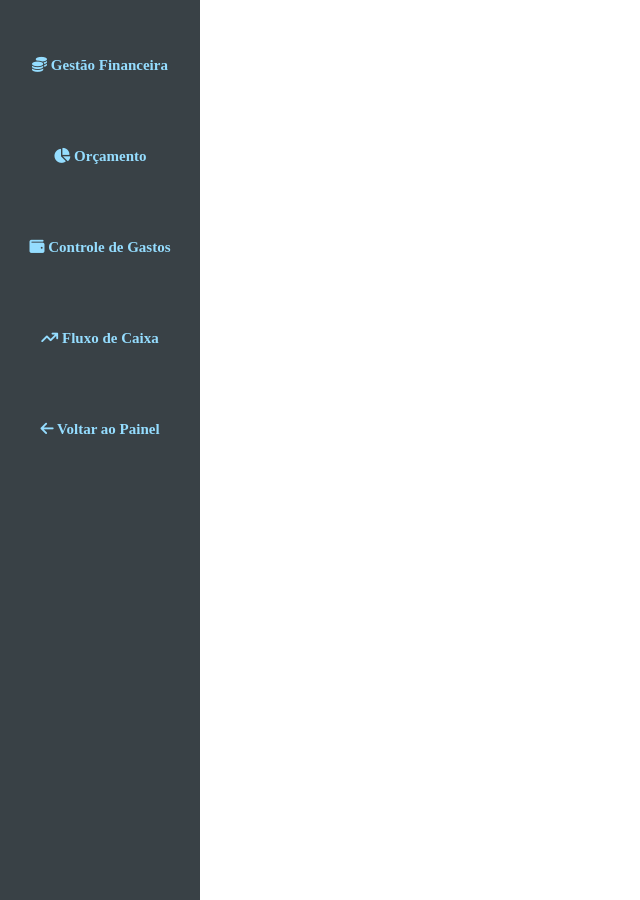
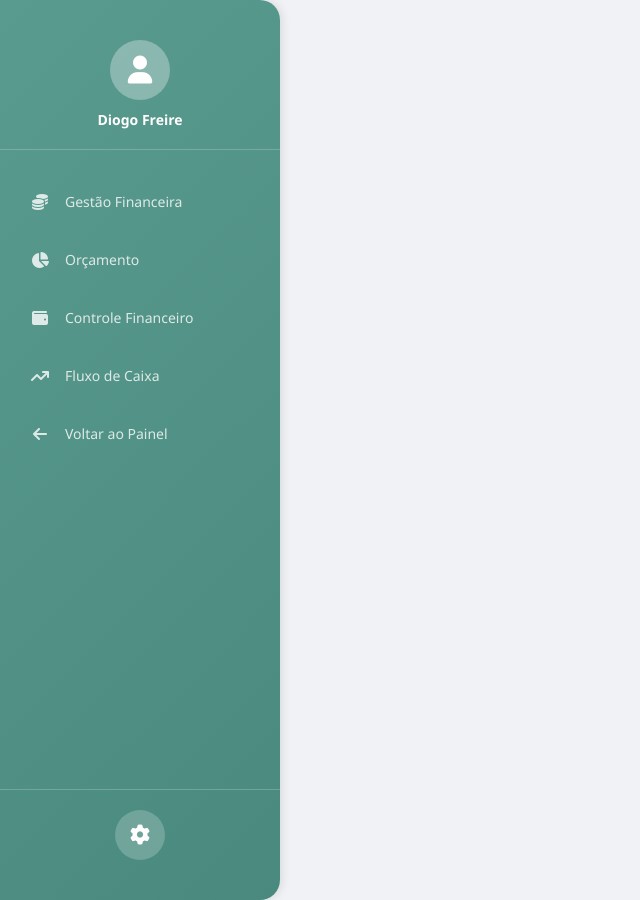
Before and after one commit to diogofreire-dev/Projeto-PAP, a PHP site: page /pagina2.html in a window 1280 px wide. Shown: the whole page, without its empty margins (0-640 px from the left). Run offline with PHP 8.4, Linux system fonts and the light colour scheme.

Commit message:
nova pasta

```diff
--- a/site/pagina2.html
+++ b/site/pagina2.html
@@ -3,24 +3,53 @@
 <head>
     <meta charset="UTF-8">
     <meta name="viewport" content="width=device-width, initial-scale=1.0">
+    <link rel="stylesheet" href="https://cdnjs.cloudflare.com/ajax/libs/font-awesome/6.5.0/css/all.min.css">
+    <link rel="stylesheet" href="style/2.css">
     <title>Menu Financeiro com Gráfico</title>
-<link rel="stylesheet" href="style/2.css">
-<link rel="stylesheet" href="https://cdnjs.cloudflare.com/ajax/libs/font-awesome/6.5.0/css/all.min.css">
-<!-- Chart.js -->
     <script src="https://cdn.jsdelivr.net/npm/chart.js"></script>
 </head>
 <body>
+  <div class="wrap">
+  <div class="sidebar-header">
+  <div class="user-profile">
+  <div class="avatar">
+  <i class="fas fa-user"></i>
 
-<div class="wrap">
-    <a href="#" class="menu" id="menu-finance"><i class="fa-solid fa-coins"></i> Gestão Financeira</a>
-    <a href="#" class="menu"><i class="fa-solid fa-chart-pie"></i> Orçamento</a>
-    <a href="#" class="menu"><i class="fa-solid fa-wallet"></i> Controle de Gastos</a>
-    <a href="#" class="menu"><i class="fa-solid fa-arrow-trend-up"></i> Fluxo de Caixa</a>
-    <a href="pagina1.html" class="menu"><i class="fa-solid fa-arrow-left"></i> Voltar ao Painel</a>
+</div>
+  <p>Diogo Freire</p>
   </div>
 
-<!-- Conteúdo Financeiro -->
-<div class="content" id="financeContent" style="display:none; max-width:600px; margin:20px auto; text-align:center;">
+</div>
+  <nav class="menu">
+    <a href="#" class="menu-item" id="menu-finance">
+    <i class="fa-solid fa-coins"></i>
+      <span>Gestão Financeira</span>
+    </a>
+    <a href="#" class="menu-item">
+    <i class="fa-solid fa-chart-pie"></i>
+      <span>Orçamento</span>
+    </a>
+    <a href="#" class="menu-item">
+    <i class="fa-solid fa-wallet"></i>
+      <span>Controle Financeiro</span>
+    </a>
+    <a href="#" class="menu-item">
+    <i class="fa-solid fa-arrow-trend-up"></i>
+      <span>Fluxo de Caixa</span>
+    </a>
+    <a href="pagina1.html" class="menu-item">
+    <i class="fa-solid fa-arrow-left"></i>
+      <span>Voltar ao Painel</span>
+    </a>
+</nav>
+  <div class="sidebar-footer">
+  <button class="settings-btn">
+  <i class="fas fa-cog"></i>
+      </button>
+    </div>
+</div>
+
+  <div class="content" id="financeContent" style="display:none; max-width:600px; margin:20px auto; text-align:center; margin-left:220px;">
       <h3>Resumo das Finanças</h3>
     <div style="display:flex; justify-content:center;">
     <canvas id="financeChart" width="500" height="400"></canvas>
@@ -29,8 +58,7 @@
 
 <script>
   const menuFinance = document.getElementById('menu-finance');
-const financeContent = document.getElementById('financeContent');
-
+  const financeContent = document.getElementById('financeContent')
   menuFinance.addEventListener('click', async function(e) {
     e.preventDefault();
     if (financeContent.style.display === 'block') {
@@ -54,8 +82,14 @@ const ctx = document.getElementById('financeChart').getContext('2d');
       datasets: [{
       label: 'Gastos por Categoria (R$)',
       data: result.data,
-      backgroundColor: ['#4e73df','#1cc88a','#36b9cc','#f6c23e','#e74a3b','#858796','#fd7e14']
-  }]
+      backgroundColor: [
+      '#4e73df',
+      '#1cc88a',
+      '#36b9cc',
+      '#f6c23e',
+      '#e74a3b',
+      '#858796',
+      '#fd7e14']}]
     },
       options: {
       responsive: true,
@@ -67,12 +101,12 @@ options: {
         });
         window.financeChartCreated = true;
     }
-catch (error) {console.error('Erro ao carregar dados do banco:', error);
+    catch (error) {
+        console.error('Erro ao carregar dados do banco:', error);
       }
     }
   }
 });
 </script>
-
 </body>
 </html>
--- a/site/style/2.css
+++ b/site/style/2.css
@@ -1,44 +1,149 @@
-.wrap{
+* {
+    margin: 0;
+    padding: 0;
+    box-sizing: border-box;
+}
+
+body {
+    font-family: 'Segoe UI', Tahoma, Geneva, Verdana, sans-serif;
+    background: #f0f2f5;
+}
+
+.wrap {
     position: fixed;
+    left: 0;
     top: 0;
-    left: 0;
+    width: 280px;
     height: 100vh;
-    width: 200px;
-    background: #394146;
+    background: linear-gradient(135deg, #5a9b8f 0%, #4a8a7e 100%);
     display: flex;
     flex-direction: column;
     align-items: center;
-    justify-content: flex-start;
     padding: 20px 0;
-    margin: 0;
+    box-shadow: 2px 0 10px rgba(0, 0, 0, 0.1);
+    border-radius: 0 20px 20px 0;
+}
+
+/* Header */
+.sidebar-header {
+    width: 100%;
+    text-align: center;
+    padding: 20px;
+    border-bottom: 1px solid rgba(255, 255, 255, 0.2);
+    margin-bottom: 30px;
+}
+
+.user-profile {
+    display: flex;
+    flex-direction: column;
+    align-items: center;
+    gap: 10px;
+}
+
+.avatar {
+    width: 60px;
+    height: 60px;
+    background: rgba(255, 255, 255, 0.3);
+    border-radius: 50%;
+    display: flex;
+    align-items: center;
+    justify-content: center;
+    font-size: 28px;
+    color: #fff;
+}
+
+.user-profile p {
+    color: #fff;
+    font-size: 14px;
+    font-weight: 600;
+}
+
+/* Menu */
+.menu {
+    width: 100%;
+    display: flex;
+    flex-direction: column;
+    gap: 15px;
+    flex: 1;
+    padding: 0 15px;
+}
+
+.menu-item {
+    display: flex;
+    align-items: center;
+    gap: 15px;
+    padding: 12px 15px;
+    color: rgba(255, 255, 255, 0.8);
+    text-decoration: none;
+    border-radius: 10px;
+    transition: all 0.3s ease;
+    font-size: 14px;
+    font-weight: 500;
+}
+
+.menu-item i {
+    font-size: 16px;
+    width: 20px;
+    text-align: center;
+}
+
+.menu-item:hover {
+    background: rgba(255, 255, 255, 0.2);
+    color: #fff;
+    padding-left: 20px;
+}
+
+.menu-item.active {
+    background: rgba(255, 255, 255, 0.3);
+    color: #fff;
+    border-left: 3px solid #fff;
+}
+
+/* Footer */
+.sidebar-footer {
+    width: 100%;
+    padding: 20px;
+    border-top: 1px solid rgba(255, 255, 255, 0.2);
+    display: flex;
+    justify-content: center;
+}
+
+.settings-btn {
+    width: 50px;
+    height: 50px;
+    border-radius: 50%;
+    background: rgba(255, 255, 255, 0.2);
     border: none;
+    color: #fff;
+    font-size: 20px;
+    cursor: pointer;
+    transition: all 0.3s ease;
+    display: flex;
+    align-items: center;
+    justify-content: center;
 }
-.bottom-bar {
-    position: fixed;
-    bottom: 0;
-    left: 0;
-    width: 100vw;
-    height: 50px;
-    background: #394146;
-    z-index: 10;
+
+.settings-btn:hover {
+    background: rgba(255, 255, 255, 0.4);
+    transform: rotate(90deg);
 }
-a.menu{
-    color: rgb(149, 221, 255);
-    text-decoration: none;
-    font-size: 15px;
+
+/* Conteúdo */
+.content {
+    margin-left: 300px;
+    padding: 20px;
+    margin-top: 20px;
+}
+
+.content h3 {
+    color: #4a8a7e;
+    margin-bottom: 20px;
+    font-size: 24px;
     font-weight: 600;
-    margin: 25px 0;
-    padding: 12px;
-    text-align: center;
-    transition: font-size 0.3s ease;
 }
-a.menu:hover{
-    color: #fbfdfd;
-    font-size: 18px;
-}
+
 canvas {
     background: #fbfdfd;
     border: 1px solid #ccc;
-
     box-shadow: 0 2px 5px rgba(0, 0, 0, 0.1);
 }
```
Also changed, not shown: api/financas.php (+27 -8 lines), site/pagina1.html (+36 -6 lines), site/style/1.css (+119 -11 lines). Lines whose indentation alone changed are shown as unchanged.
